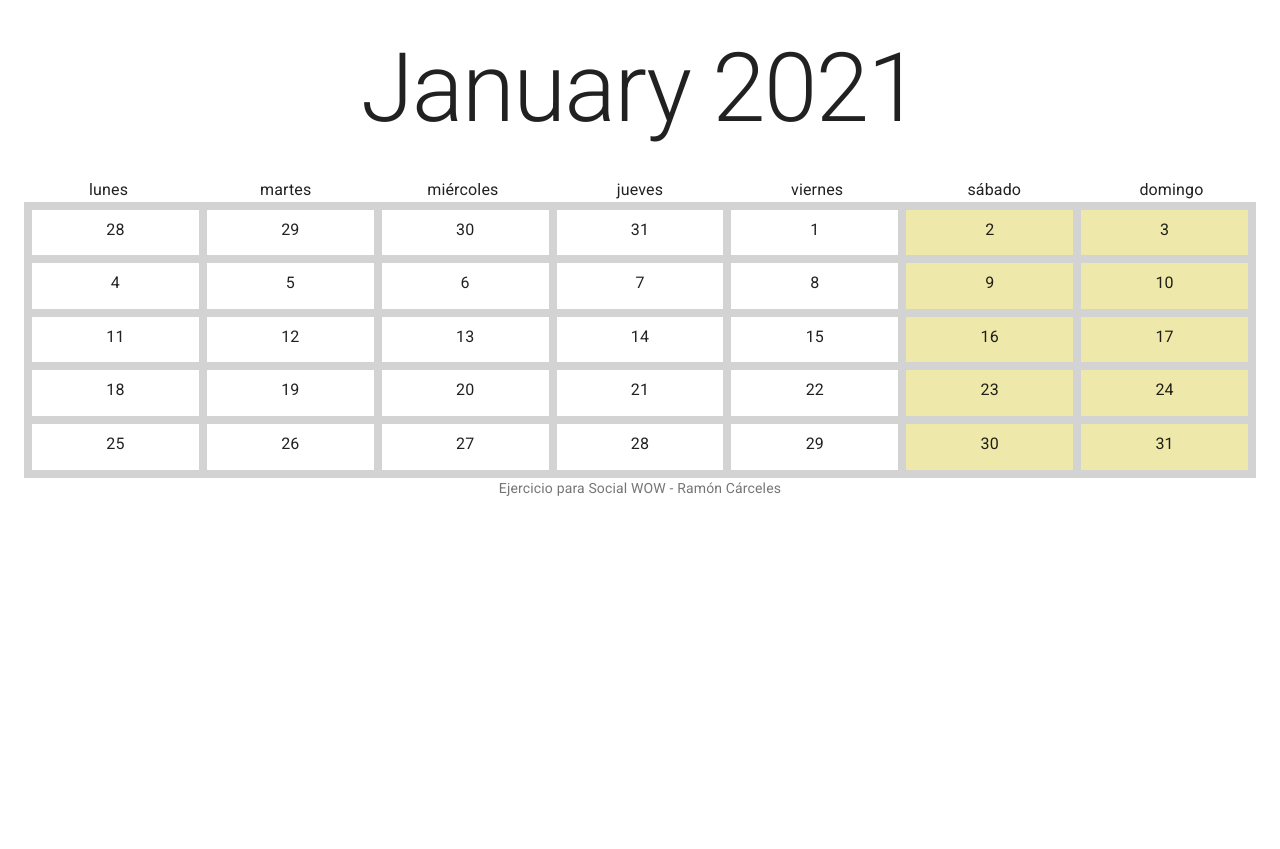
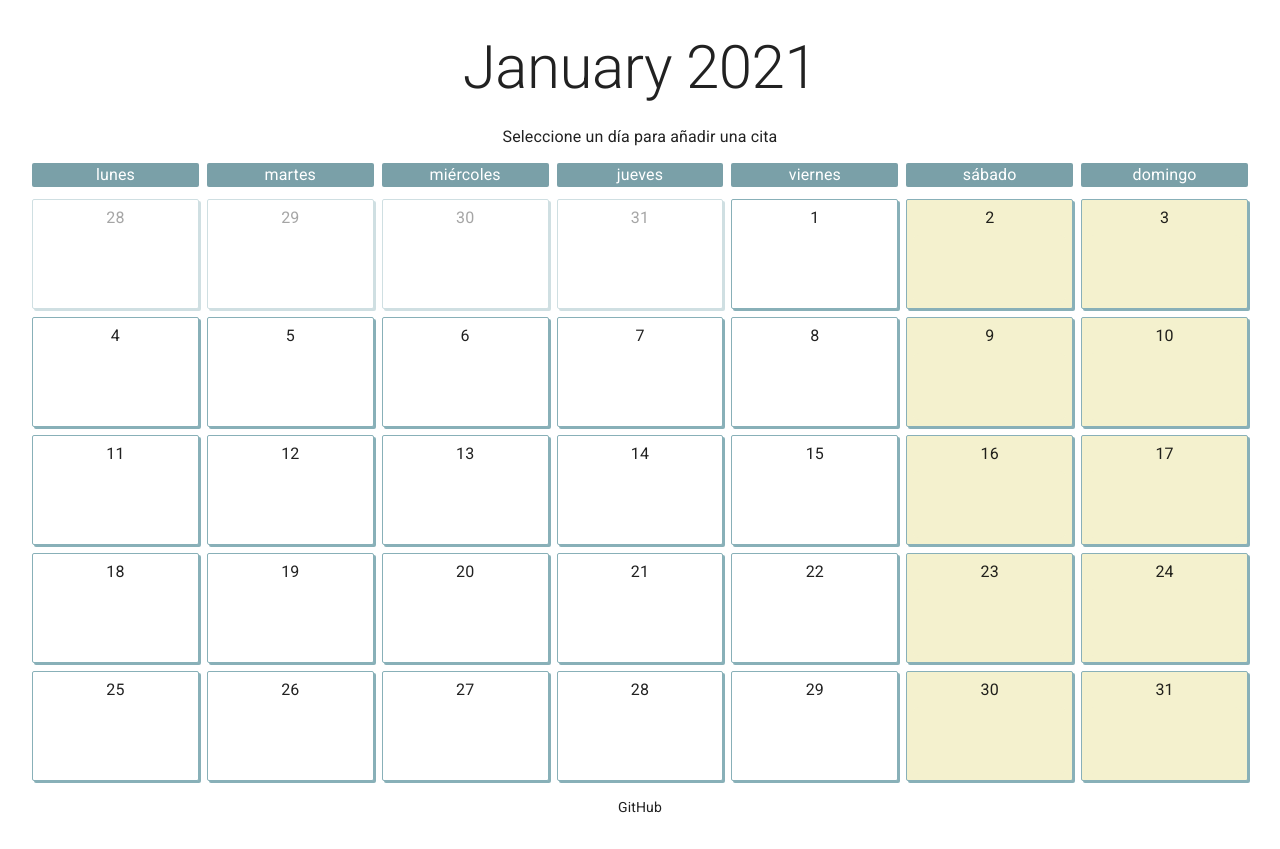
Before and after one commit to juanramoncarceles/appointments-calendar, a React (Create React App) app: page / in a window 1280 px wide. Before the commit the page ends 800 px from the top, so only its background shows below. Built offline with nearby package versions, Linux system fonts and the light colour scheme.

Commit message:
feat(styles): added some styles 💅

```diff
--- a/src/App.tsx
+++ b/src/App.tsx
@@ -1,5 +1,5 @@
 import React from "react";
-import { Container, Typography, Box, Link } from "@material-ui/core";
+import { Container, Box, Link } from "@material-ui/core";
 
 import { CalendarProvider } from "./contexts/CalendarContext";
 
@@ -14,12 +14,15 @@ const App = () => {
           <Calendar />
           <AppointmentFormDialog />
         </CalendarProvider>
-        <Typography variant="body2" color="textSecondary" align="center">
-          Ejercicio para Social WOW - Ramón Cárceles{" "}
-          {/* <Link color="inherit" href="#">
+        <Box color="textSecondary" textAlign="center" mt={2}>
+          <Link
+            color="inherit"
+            href="https://github.com/juanramoncarceles/appointments-calendar"
+            target="_blank"
+          >
             GitHub
-          </Link> */}
-        </Typography>
+          </Link>
+        </Box>
       </Box>
     </Container>
   );
--- a/src/components/Calendar.tsx
+++ b/src/components/Calendar.tsx
@@ -1,5 +1,7 @@
 import React, { useState } from "react";
 import { DateTime, Interval } from "luxon";
+import { Typography } from "@material-ui/core";
+
 import { getWeekdaysDescriptions, getMonthCalendarGrid } from "../utils";
 
 import CalendarHeader from "./CalendarHeader";
@@ -19,6 +21,9 @@ const Calendar = () => {
   return (
     <div>
       <CalendarHeader month={activeMonth} />
+      <Typography align="center" gutterBottom>
+        Seleccione un día para añadir una cita
+      </Typography>
       {/* wrap the two elements below in a <CalendarView /> */}
       <MonthHeader weekDays={weekDays} />
       <MonthGrid dates={monthDates} />
--- a/src/components/CalendarHeader.tsx
+++ b/src/components/CalendarHeader.tsx
@@ -12,7 +12,7 @@ const CalendarHeader = ({ month }: IProps) => {
   const monthAndYearString = getDisplayMonthAndYear(month);
 
   return (
-    <Typography variant="h1" align="center" gutterBottom>
+    <Typography component="h1" variant="h2" align="center" gutterBottom>
       {monthAndYearString}
     </Typography>
   );
--- a/src/components/Day.tsx
+++ b/src/components/Day.tsx
@@ -1,5 +1,6 @@
 import React, { MouseEvent, KeyboardEvent } from "react";
 import { Box, Typography } from "@material-ui/core";
+import { styled } from "@material-ui/core/styles";
 import { DateTime } from "luxon";
 
 import Appointment from "./Appointment";
@@ -11,6 +12,50 @@ import {
 
 import type { DayDate } from "../types";
 import { useStyles } from "../hooks/useStyles";
+
+const Root = styled(Box)({
+  display: "flex",
+  flexDirection: "column",
+  minHeight: 110,
+  padding: 6,
+  border: "1px solid #88b0b8",
+  borderRadius: 2,
+  position: "relative",
+  outline: "none",
+  boxShadow: "2px 2px 0px #88b0b8",
+  cursor: "pointer",
+  transition: "transform 0.2s, box-shadow 0.2s",
+
+  "&:hover, &:focus": {
+    transform: "translate(-2px, -2px)",
+    boxShadow: "4px 4px 0px #88b0b8",
+    zIndex: 10,
+  },
+});
+
+const AContainer = styled(Box)({
+  display: "flex",
+  flexDirection: "column",
+  flexGrow: 1,
+  maxHeight: 115,
+  overflowY: "hidden",
+  borderRadius: 6,
+  backgroundColor: "inherit",
+
+  "&:hover": {
+    overflowY: "visible",
+  },
+
+  "& > div": {
+    flexGrow: 1,
+    padding: 2,
+    backgroundColor: "inherit",
+  },
+
+  "&:hover > div": {
+    outline: "1px solid #aec8cd",
+  },
+});
 
 interface IProps {
   date: DayDate;
@@ -39,18 +84,19 @@ const Day = ({ date }: IProps) => {
 
   // TODO The day and event should be able to have focus, use tabIndex or buttons.
   return (
-    <Box
+    <Root
       tabIndex={0}
       onClick={e => clickHandler(e)}
       onKeyDown={e => e.key === "Enter" && clickHandler(e)}
-      display="flex"
-      flexDirection="column"
-      p={1}
-      bgcolor={date.isWeekend ? "palegoldenrod" : "white"}
+      bgcolor={date.isWeekend ? "#f4f1ce" : "white"}
+      style={{
+        opacity: date.trailing ? 0.4 : 1,
+      }}
     >
       <Typography component="h5" align="center" gutterBottom>
         {date.text}
       </Typography>
+      <AContainer>
         <div className={classes.mbAllButLast}>
           {appointments
             .filter(a => a.daysInterval.contains(DateTime.fromISO(date.key)))
@@ -58,7 +104,8 @@ const Day = ({ date }: IProps) => {
               <Appointment key={a.id} data={a} />
             ))}
         </div>
-    </Box>
+      </AContainer>
+    </Root>
   );
 };
 
--- a/src/components/MonthGrid.tsx
+++ b/src/components/MonthGrid.tsx
@@ -14,7 +14,7 @@ const MonthGrid = ({ dates }: IProps) => {
   const classes = useStyles();
 
   return (
-    <Box bgcolor="lightgray" p={1} className={classes.container}>
+    <Box px={1} className={classes.container}>
       {dates.map(date => (
         <Day key={date.key} date={date} />
       ))}
--- a/src/components/MonthHeader.tsx
+++ b/src/components/MonthHeader.tsx
@@ -1,8 +1,18 @@
 import React from "react";
-import { Typography } from "@material-ui/core";
+import { Box, Typography } from "@material-ui/core";
+import { styled } from "@material-ui/core/styles";
 
 import type { WeekDay } from "../types";
 import { useStyles } from "../hooks/useStyles";
+
+const Root = styled(Box)({
+  position: "sticky",
+  top: 0,
+  marginBottom: 4,
+  zIndex: 20,
+  color: "#fff",
+  backgroundColor: "#fff",
+});
 
 interface IProps {
   weekDays: WeekDay[];
@@ -12,13 +22,21 @@ const MonthHeader = ({ weekDays }: IProps) => {
   const classes = useStyles();
 
   return (
-    <div className={classes.container}>
+    <Root p={1} className={classes.container}>
       {weekDays.map(weekDay => (
-        <Typography key={weekDay.short} component="h4" align="center">
+        <Typography
+          key={weekDay.short}
+          component="h4"
+          align="center"
+          style={{
+            borderRadius: 2,
+            backgroundColor: "#7aa0a8",
+          }}
+        >
           {weekDay.long}
         </Typography>
       ))}
-    </div>
+    </Root>
   );
 };
 
--- a/src/hooks/useStyles.ts
+++ b/src/hooks/useStyles.ts
@@ -3,6 +3,7 @@ import { makeStyles, createStyles, Theme } from "@material-ui/core/styles";
 const useStyles = makeStyles((theme: Theme) =>
   createStyles({
     container: {
+      // rename to gridContainer7
       display: "grid",
       gridTemplateColumns: "repeat(7, 1fr)",
       gridGap: theme.spacing(1),
--- a/src/theme.tsx
+++ b/src/theme.tsx
@@ -1,16 +1,15 @@
-import red from "@material-ui/core/colors/red";
 import { createMuiTheme } from "@material-ui/core/styles";
 
 const theme = createMuiTheme({
   palette: {
     primary: {
-      main: "#11c763",
+      main: "#88b0b8",
     },
     secondary: {
       main: "#dd57c0",
     },
     error: {
-      main: red.A400,
+      main: "#da4848",
     },
     background: {
       default: "#fff",
```
Lines whose indentation alone changed are shown as unchanged.
